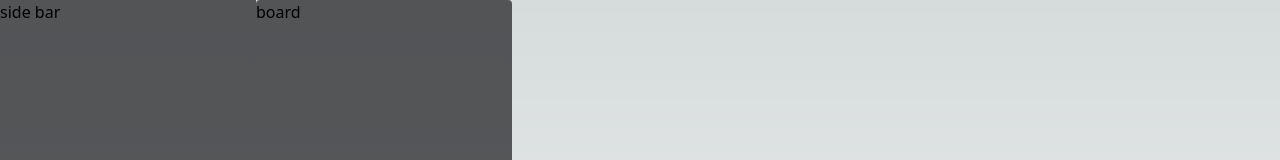
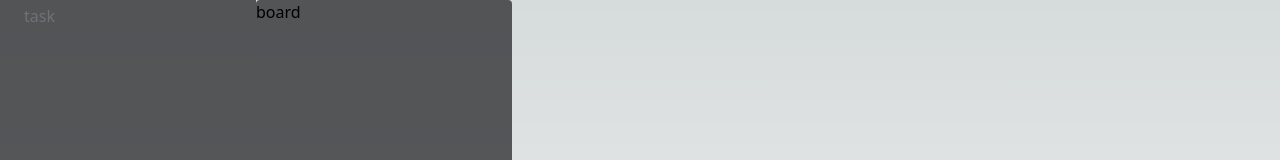
Before and after one commit to 3nd0/post_it, a Next.js app: page / in a window 1280 px wide. Shown: the top 160 px of the page. Built offline with nearby package versions, Linux system fonts and the light colour scheme.

Commit message:
Add a sidebar component

```diff
--- a/src/components/SideBar/index.tsx
+++ b/src/components/SideBar/index.tsx
@@ -1,5 +1,14 @@
+import Accordion from './Accordion'
+
 const SideBar = (): JSX.Element => {
-  return <nav className="w-64 h-screen bg-zinc-800/75">side bar</nav>
+  return (
+    <nav className="w-64 h-screen px-3 bg-zinc-800/75">
+      <Accordion
+        subtitle="task"
+        items={[{ name: 'task1' }, { name: 'task2' }, { name: 'task3' }]}
+      />
+    </nav>
+  )
 }
 
 export default SideBar
```
